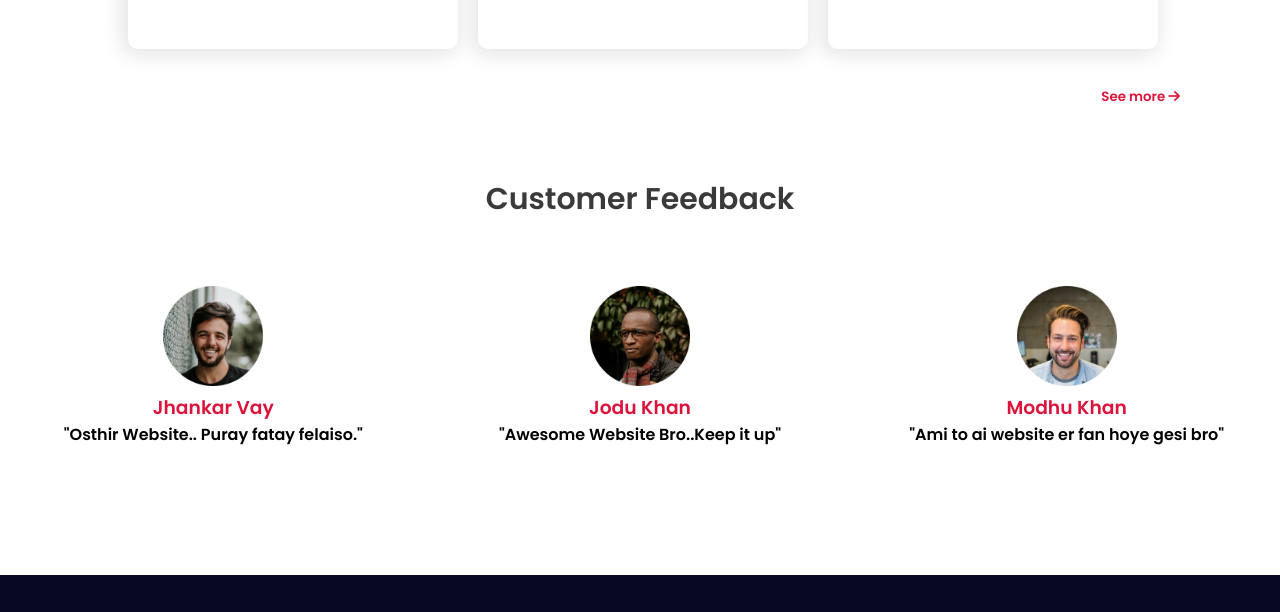
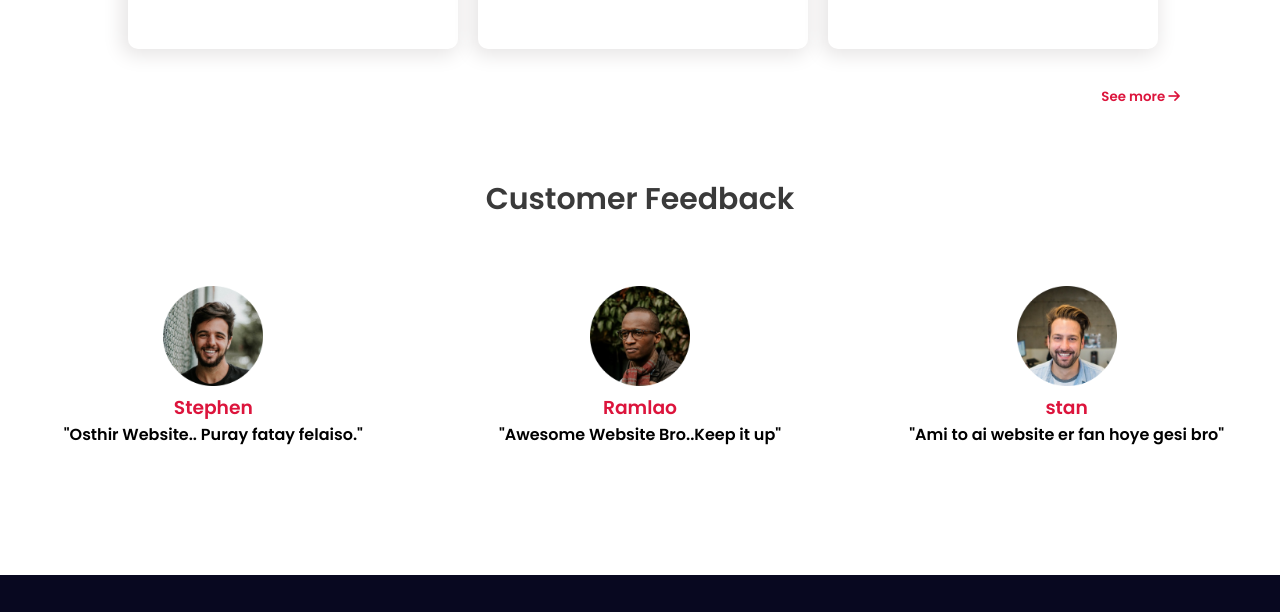
Before and after one commit to sojolmahfuz/influencer-gear, a plain HTML site: page index.html in a window 1280 px wide. Shown: the part 2236-2848 px from the top of the page. Drawn offline with Linux system fonts and the light colour scheme.

Commit message:
Update index.html

```diff
--- a/index.html
+++ b/index.html
@@ -226,21 +226,21 @@
                 <div class="customer-details">
                     <div class="customers">
                         <img src="customers/cus-1.png" alt="">
-                        <h3>Jhankar Vay</h3>
+                        <h3>Stephen</h3>
                         <p>"Osthir Website.. Puray fatay felaiso."</p>
                     </div>
 
 
                     <div class="customers">
                         <img src="customers/cus-2.png" alt="">
-                        <h3>Jodu Khan</h3>
+                        <h3>Ramlao</h3>
                         <p>"Awesome Website Bro..Keep it up"</p>
                     </div>
 
 
                     <div class="customers">
                         <img src="customers/cus-3.png" alt="">
-                        <h3>Modhu Khan</h3>
+                        <h3>stan</h3>
                         <p>"Ami to ai website er fan hoye gesi bro"</p>
                     </div>
                 </div>
```
